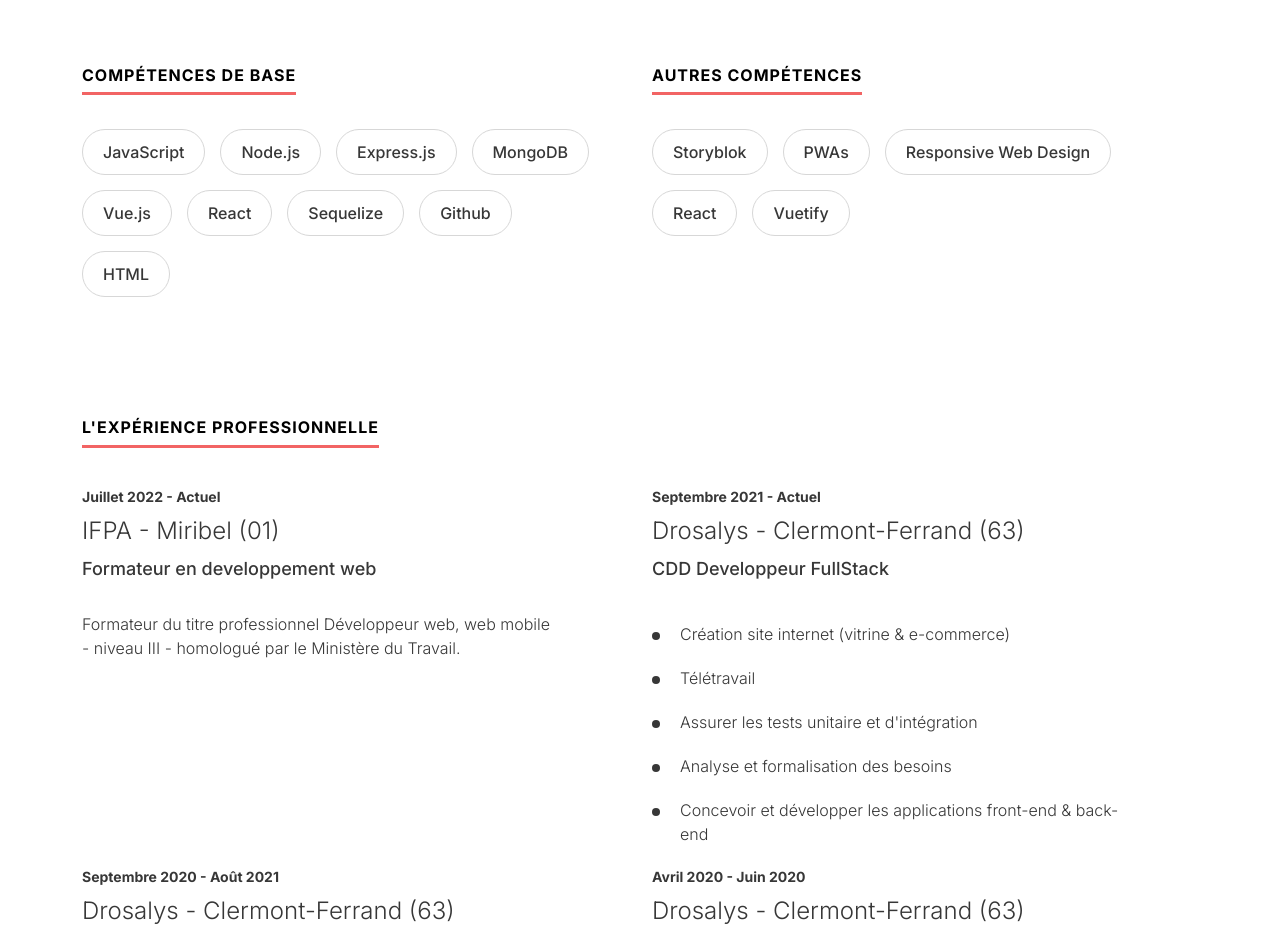
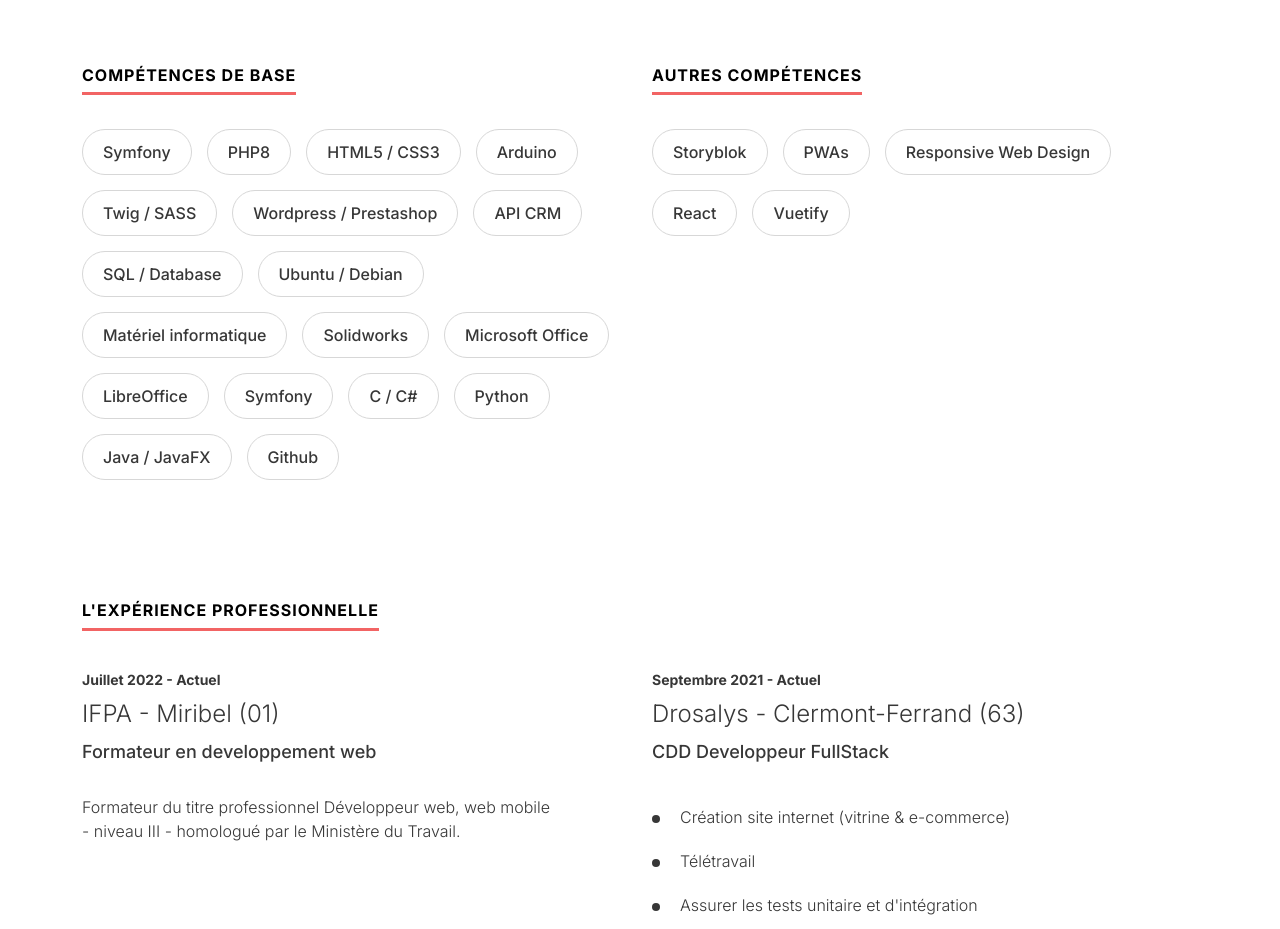
Before and after one commit to Myogamevideo/bougrat-alexandre, a plain HTML site: page index.html in a window 1280 px wide. Shown: the part 1340-2269 px from the top of the page. Drawn offline with nearby package versions, Linux system fonts and the light colour scheme.

```diff
--- a/assets/css/main.css
+++ b/assets/css/main.css
@@ -28,7 +28,7 @@
 	font-size: 14px
 }
 
-a, a:hover, a:focus, i, input, button, input:focus, .transition {
+a, li:hover, a:hover, a:focus, i, input, button, input:focus, .transition {
 	text-decoration: none;
 	outline: none;
 	transition-delay: 0s;
@@ -321,6 +321,11 @@
 	margin-right: 15px;
 	margin-bottom: 15px;
 	font-weight: 500;
+}
+
+.ds-skills-list li:hover{
+	background-color: #F26464;
+	color: #FFF;
 }
 
 /*-----------------------------------------------------------------
--- a/index.html
+++ b/index.html
@@ -105,15 +105,24 @@
         <div class="col-12 col-sm-12 col-md-6 col-lg-6 col-xl-6 col-xxl-6">
           <h2 class="ds-heading">Compétences de base</h2>
           <ul class="ds-skills-list">
-            <li>JavaScript</li>
-            <li>Node.js</li>
-            <li>Express.js</li>
-            <li>MongoDB</li>
-            <li>Vue.js</li>
-            <li>React</li>
-            <li>Sequelize</li>
+            <li>Symfony</li>
+            <li>PHP8</li>
+            <li>HTML5 / CSS3</li>
+            <li>Arduino</li>
+            <li>Twig / SASS</li>
+            <li>Wordpress / Prestashop</li>
+            <li>API CRM</li>
+            <li>SQL / Database</li>
+            <li>Ubuntu / Debian</li>
+            <li>Matériel informatique</li>
+            <li>Solidworks</li>
+            <li>Microsoft Office</li>
+            <li>LibreOffice</li>
+            <li>Symfony</li>
+            <li>C / C#</li>
+            <li>Python</li>
+            <li>Java / JavaFX</li>
             <li>Github</li>
-            <li>HTML</li>
           </ul>
         </div>
         <div class="col-12 col-sm-12 col-md-6 col-lg-6 col-xl-6 col-xxl-6">
```
